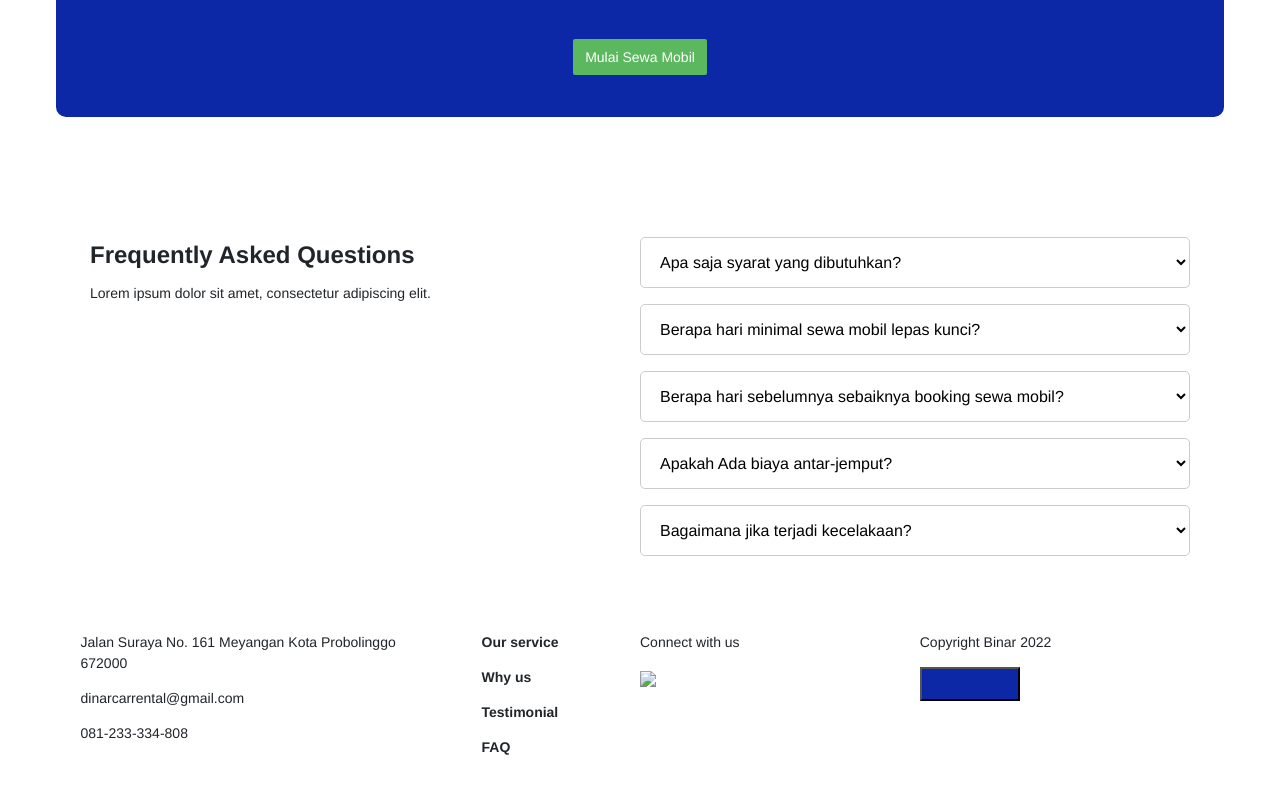
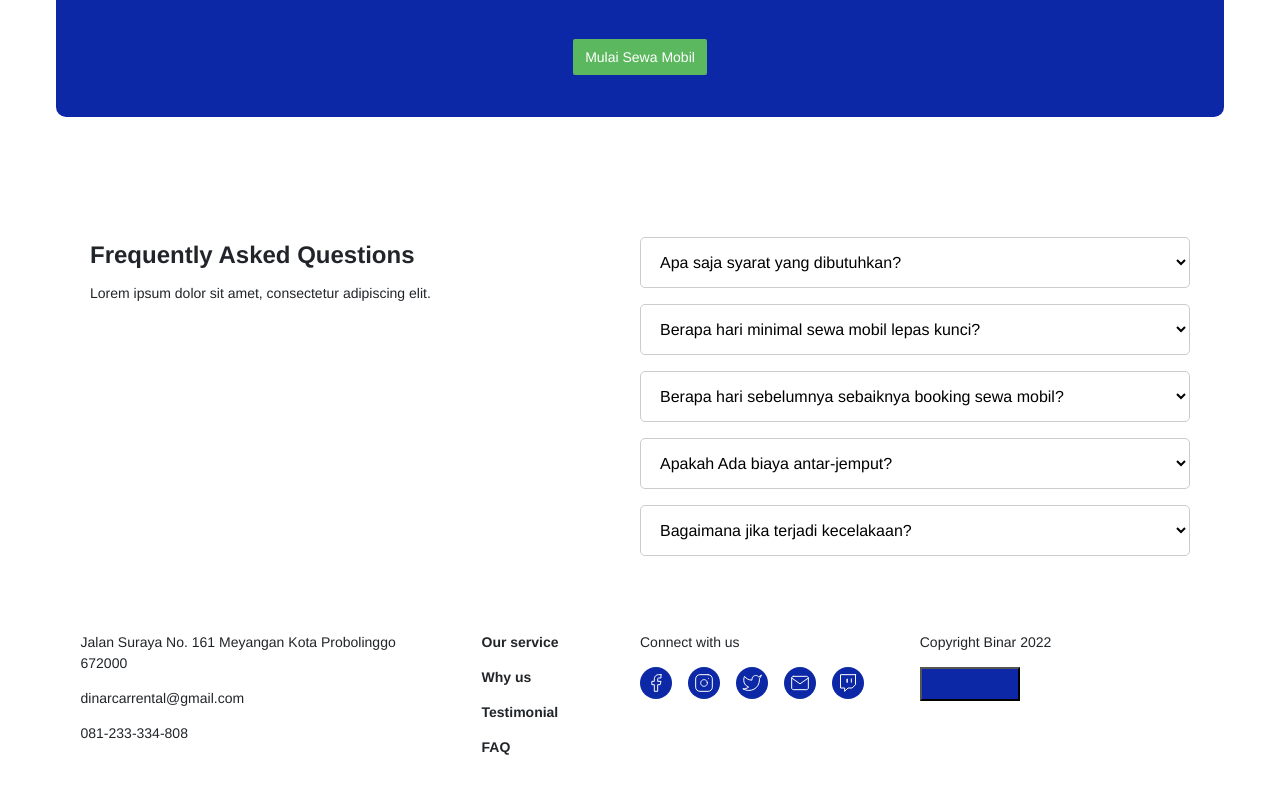
Before and after one commit to RifqiAfandi/24001183-km7-muh-landingpage-ch1, a plain HTML site: page index.html in a window 1280 px wide. Shown: the part 2032-2826 px from the top of the page. Drawn offline with Linux system fonts and the light colour scheme; the site is published under a folder, as on GitHub Pages, so addresses that start at the root find nothing.

Commit message:
fix typo path img footer line 336

```diff
--- a/index.html
+++ b/index.html
@@ -333,7 +333,7 @@
                     <div class="col-md-3">
                         <p>Connect with us</p>
                         <div class="social-icons">
-                            <img src="/public/assets/image/list item.svg">
+                            <img src="public/assets/image/list item.svg">
                         </div>
                     </div>
                     <div class="col-md-3">
```
